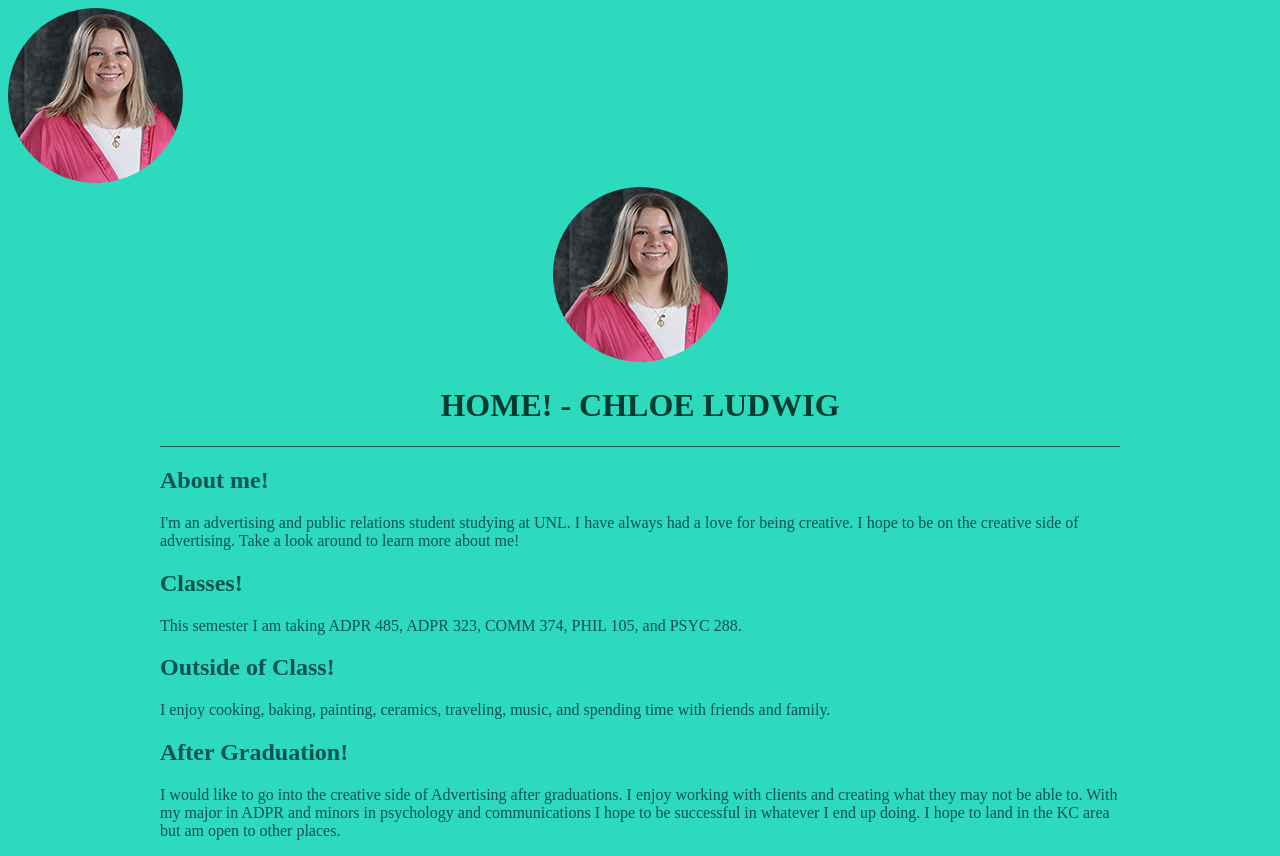
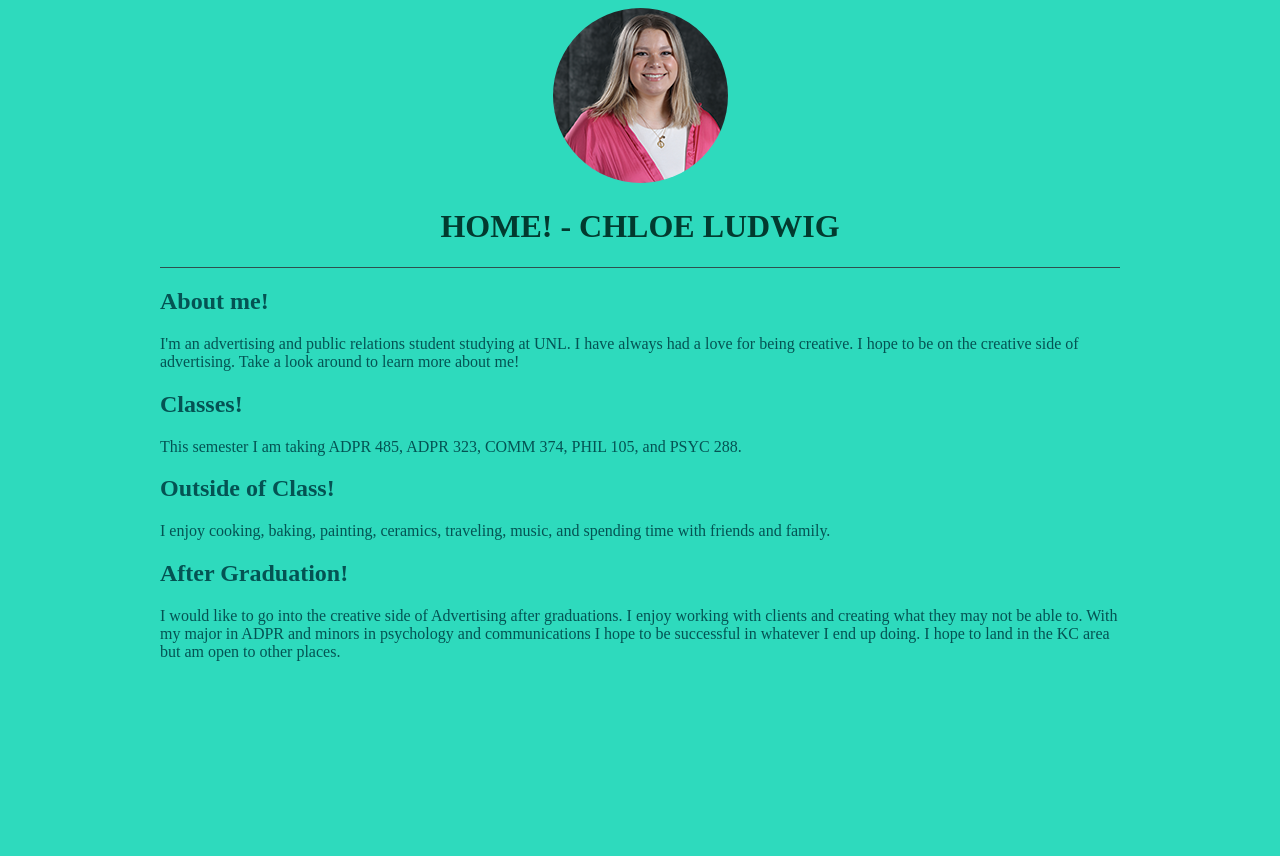
Before and after one commit to cludwig12/adpr-458_coding2, a plain HTML site: page index.html in a window 1280 px wide. After the commit the page ends 800 px from the top, so only its background shows below. Drawn offline with Linux system fonts and the light colour scheme.

Commit message:
fix no double image!

```diff
--- a/index.html
+++ b/index.html
@@ -2,7 +2,6 @@
 <html lang="en">
 <head>
     <meta charset="UTF-8">
-    <img src="images/headshot458.png" alt="photo of Chloe Ludwig!">
     <title>Home - Chloe Ludwig!</title>
     <style>
         body{
```
